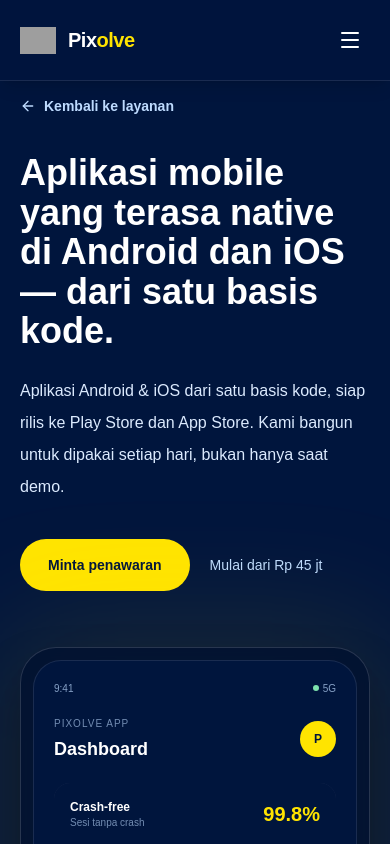
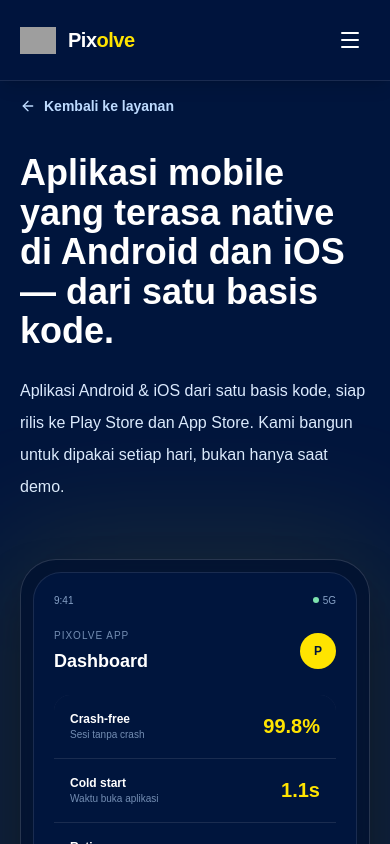
Before and after one commit to Pixolvee/Pixolve, a React (Vite) app: page /layanan/mobile-app in a window 390 px wide. Shown: the top 844 px of the page. Built offline with nearby package versions, Linux system fonts and the light colour scheme; grey boxes are pictures that could not be loaded.

Commit message:
memperbaiki bagian mobile

```diff
--- a/src/pages/MobileDevelopments.tsx
+++ b/src/pages/MobileDevelopments.tsx
@@ -54,16 +54,6 @@ export default function MobileAppDevelopment() {
               Aplikasi Android & iOS dari satu basis kode, siap rilis ke Play Store dan
               App Store. Kami bangun untuk dipakai setiap hari, bukan hanya saat demo.
             </p>
-
-            <div className="mt-9 flex flex-wrap items-center gap-5">
-              <a
-                href="/#quote-form"
-                className="inline-flex items-center justify-center rounded-full bg-[#ffe400] px-7 py-4 text-sm font-bold text-[#00153d] transition-colors hover:bg-white"
-              >
-                Minta penawaran
-              </a>
-              <span className="text-sm text-blue-200">Mulai dari Rp 45 jt</span>
-            </div>
           </div>
 
           {/* Phone mockup — mengangkat konteks mobile dengan metrik kualitas nyata */}
```
